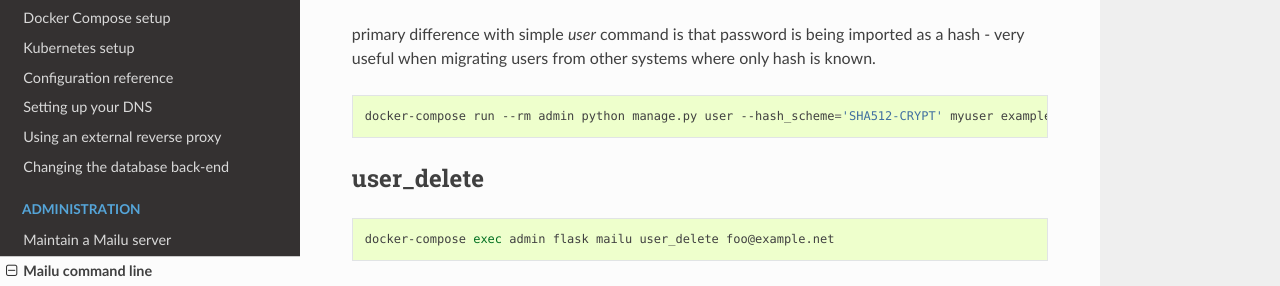
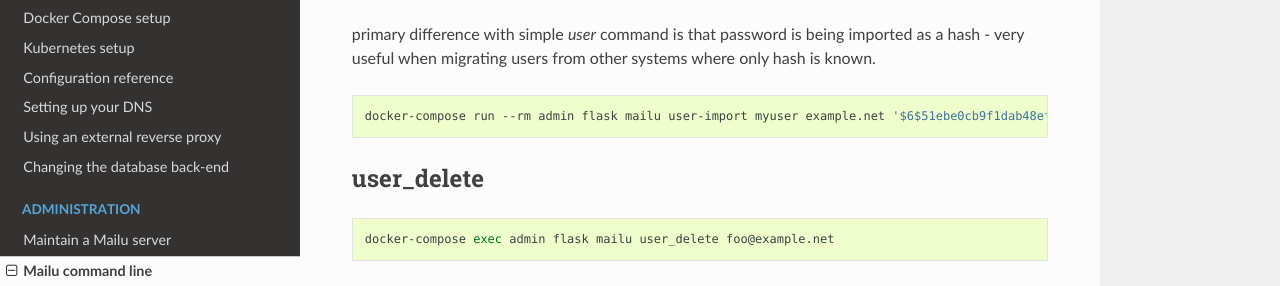
Before and after one commit to Mailu/Mailu, a Sphinx documentation site: the page built from docs/cli.rst, in a window 1280 px wide and 900 px high, scrolled down 722 px. Shown: the part 151-437 px from the top of the window. Built offline with Sphinx 7.4.7 and the Read the Docs theme 2.0.0, drawn with Linux system fonts in a browser that asks for light colours; formulas are drawn with MathJax 3.

Commit message:
Update command for user import
The current example seems to be obsolete.

```diff
--- a/docs/cli.rst
+++ b/docs/cli.rst
@@ -39,7 +39,7 @@ primary difference with simple `user` command is that password is being imported
 
 .. code-block:: bash
 
-  docker-compose run --rm admin python manage.py user --hash_scheme='SHA512-CRYPT' myuser example.net '$6$51ebe0cb9f1dab48effa2a0ad8660cb489b445936b9ffd812a0b8f46bca66dd549fea530ce'
+  docker-compose run --rm admin flask mailu user-import myuser example.net '$6$51ebe0cb9f1dab48effa2a0ad8660cb489b445936b9ffd812a0b8f46bca66dd549fea530ce' 'SHA512-CRYPT'
 
 user_delete
 ------------
```
